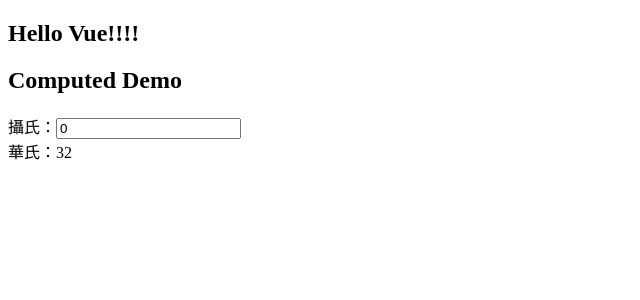
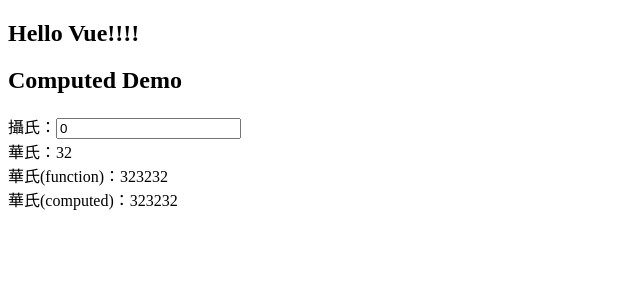
Before and after one commit to HsiaoHungWang/vue-mfee, a Vue app: page / in a window 1280 px wide. Shown: the top 300 px of the page, without its empty margins (0-640 px from the left). Built offline with nearby package versions, Linux system fonts and the light colour scheme.

Commit message:
改用computed計算攝氏轉華氏

```diff
--- a/src/components/ComputedDemo.vue
+++ b/src/components/ComputedDemo.vue
@@ -1,8 +1,16 @@
 <script setup>
-import { ref } from 'vue';
+import { computed, ref } from 'vue';
 
 
   const celsius = ref(0)
+  const TempatureConvert = ()=>{
+    console.log("convert")
+    return (celsius.value * 9 / 5) + 32
+  }
+  const fahrenheit = computed(()=>{
+    console.log("computed")
+    return (celsius.value * 9 / 5) + 32
+  })
 </script>
 
 <template>
@@ -10,6 +18,8 @@ import { ref } from 'vue';
 <h2>Computed Demo</h2>
 <div>攝氏：<input type="text" v-model.lazy.number="celsius" /></div>
 <div>華氏：{{(celsius * 9 / 5) + 32 }}</div>
+<div>華氏(function)：{{ TempatureConvert() }}{{ TempatureConvert() }}{{ TempatureConvert() }}</div>
+<div>華氏(computed)：{{fahrenheit }}{{fahrenheit }}{{fahrenheit }}</div>
 
   </div>
 </template>
```
